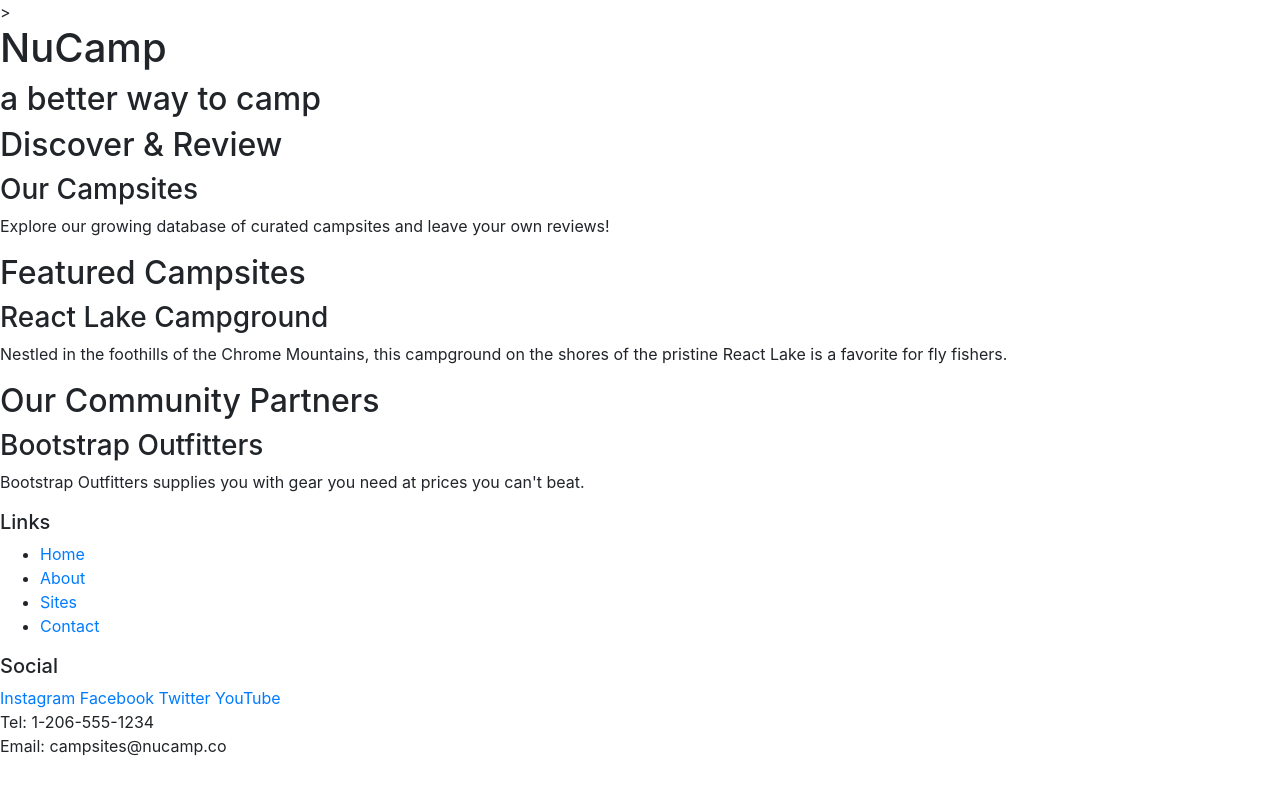
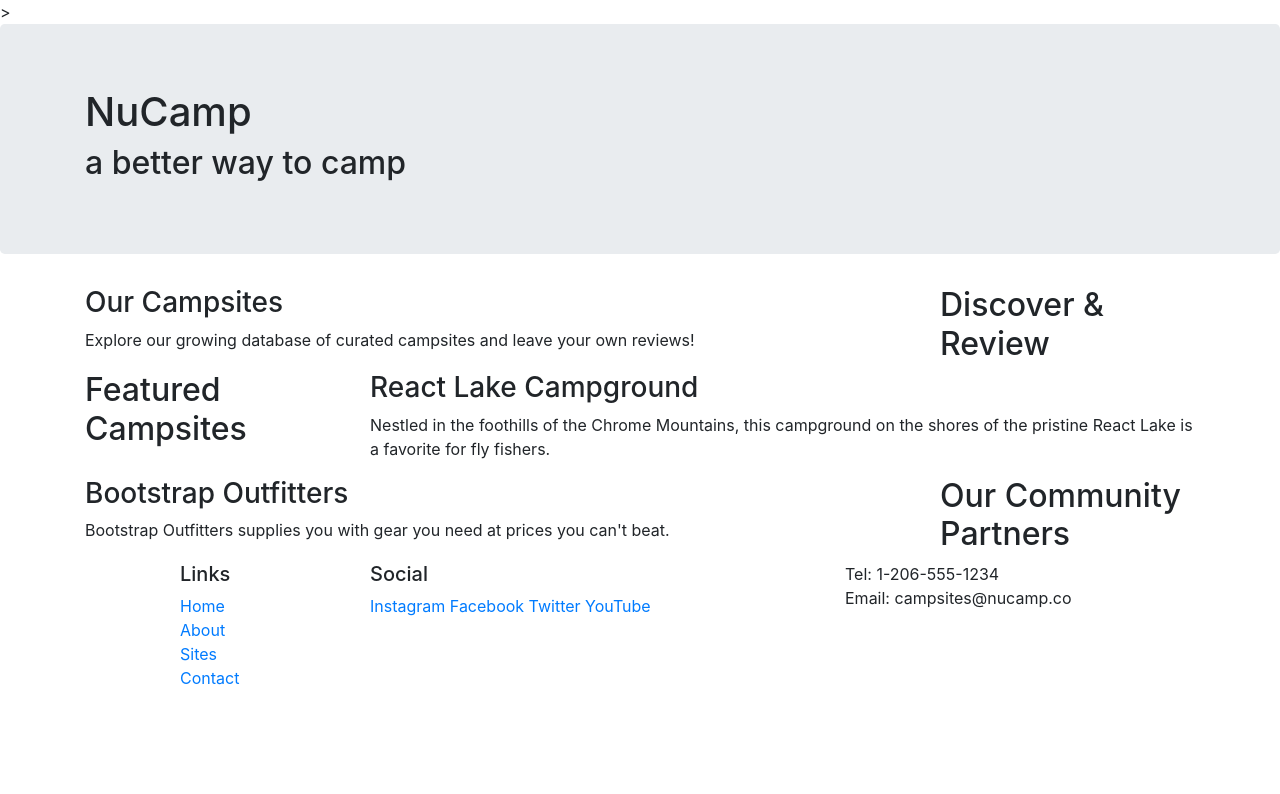
Before and after one commit to drobi710/nucamp-bootstrap, a website: page index.html in a window 1280 px wide. Drawn offline with nearby package versions, Linux system fonts and the light colour scheme.

Commit message:
Bootstrap Grid

```diff
--- a/index.html
+++ b/index.html
@@ -12,60 +12,74 @@
     </head>>
 
   <body>
-    <header>
-      <div>
+
+    <header class="jumbotron">
+      <div class="container">
+        <div class="row">
+          <div class="col">
             <h1>NuCamp</h1>
             <h2>a better way to camp</h2>
           </div>
+        </div>
+      </div>
     </header>
 
-    <div>
+    <div class="container">
+        <div class="row">
+          <div class="col-sm-4 order-sm-last col-md-3">
             <h2>Discover & Review</h2>
+          </div>
+          <div class="col">
             <h3>Our Campsites</h3>
-      <p>
-        Explore our growing database of curated campsites and leave your own
-        reviews!
-      </p>
+            <p>Explore our growing database of curated campsites and leave your own reviews!</p>
+          </div>
         </div>
 
-    <div>
+        <div class="row">
+          <div class="col-sm-4 col-md-3">
             <h2>Featured Campsites</h2>
+          </div>
+          <div class="col">
             <h3>React Lake Campground</h3>
-      <p>
-        Nestled in the foothills of the Chrome Mountains, this campground on the
-        shores of the pristine React Lake is a favorite for fly fishers.
-      </p>
+            <p>Nestled in the foothills of the Chrome Mountains, this campground on the
+              shores of the pristine React Lake is a favorite for fly fishers.</p>
+          </div>
         </div>
 
-    <div>
+        <div class="row">
+          <div class="col-sm-4 order-sm-last col-md-3">
             <h2>Our Community Partners</h2>
+          </div>
+          <div class="col">
             <h3>Bootstrap Outfitters</h3>
-      <p>
-        Bootstrap Outfitters supplies you with gear you need at prices you can't
-        beat.
-      </p>
+            <p>Bootstrap Outfitters supplies you with gear you need at prices you can't beat.</p>
           </div>
-
+        </div>
+    </div>
     <footer>
-      <div>
+      <div class="container">
+        <div class="row">
+          <div class="col-4 col-sm-2 offset-1">
             <h5>Links</h5>
-        <ul>
+            <ul class="list-unstyled">
               <li><a href="#">Home</a></li>
               <li><a href="#">About</a></li>
               <li><a href="#">Sites</a></li>
               <li><a href="#">Contact</a></li>
             </ul>
           </div>
-      <div>
+          <div class="col-6 col-sm-5">
             <h5>Social</h5>
             <a href="http://instagram.com/">Instagram</a>
             <a href="http://facebook.com/">Facebook</a>
             <a href="http://twitter.com/">Twitter</a>
             <a href="http://youtube.com/">YouTube</a>
           </div>
-      <div>
+          <div class="col-sm-4">
             Tel: 1-206-555-1234<br />
             Email: campsites@nucamp.co
+          </div>
+        </div>
       </div>
     </footer>
 
```
Lines whose indentation alone changed are shown as unchanged.
